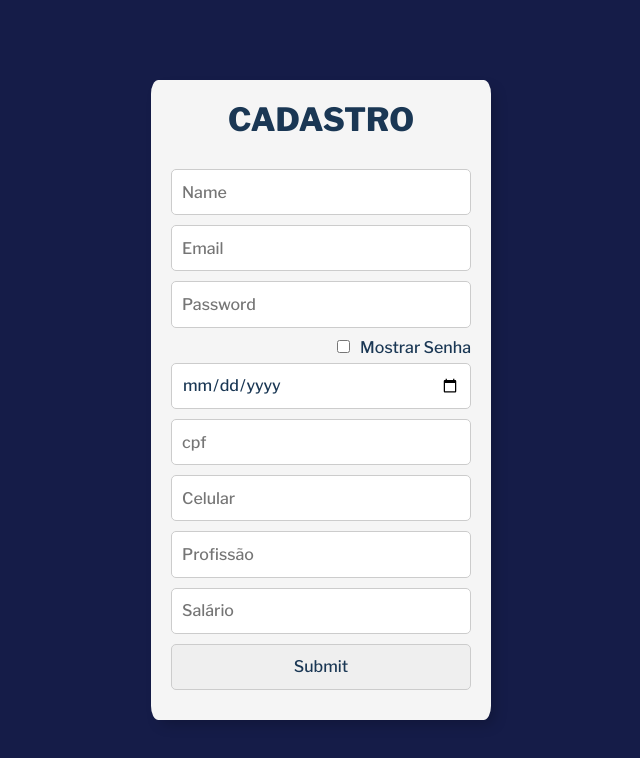
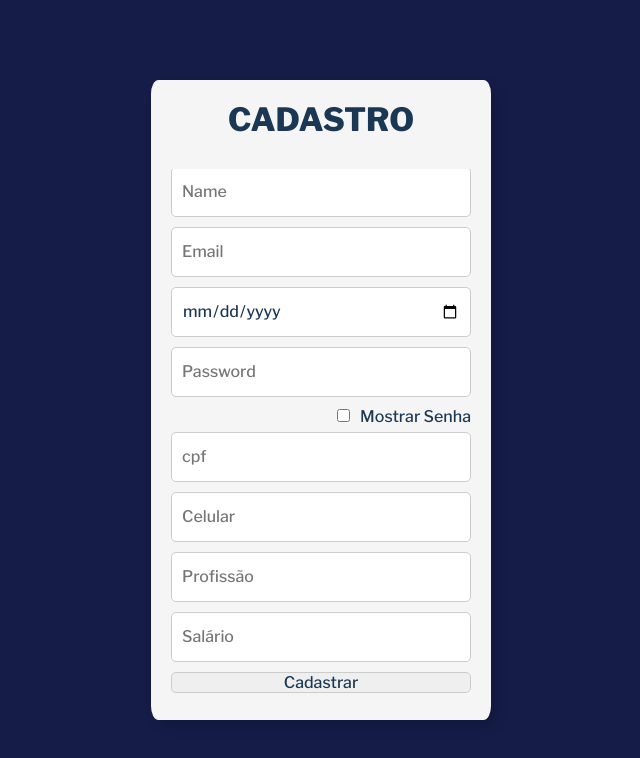
Before and after one commit to jpmgoes/goPortal, a React (Create React App) app in the folder frontend/: page /register in a window 1280 px wide. Shown: the top 758 px of the page, without its empty margins (319-959 px from the left). Built offline with nearby package versions, Linux system fonts and the light colour scheme.

Commit message:
spliting html to apply grid in css

```diff
--- a/frontend/src/components/forms/RegisterForm.jsx
+++ b/frontend/src/components/forms/RegisterForm.jsx
@@ -1,79 +1,104 @@
 import { useForm } from "react-hook-form";
 
-import { yupResolver } from "@hookform/resolvers/yup";
-import * as yup from "yup";
 import { ShowPass } from "../ShowPass";
 import { useState } from "react";
 
-const schema = yup
-	.object({
-		name: yup.string().required("Nome é obrigatório"),
-		password: yup
-			.string()
-			.required("Senha é obrigatória")
-			.min(8, "Senha deve ter no mínimo 8 caracteres")
-			.matches(/[a-zA-Z]/, "Senha deve conter letras latinas."),
-		email: yup
-			.string()
-			.required("Email é obrigatório")
-			.email("Email inválido"),
-		birthday: yup.string().required("Data de nascimento é obrigatória"),
-		cpf: yup
-			.string()
-			.required("CPF é obrigatório")
-			.matches(/^\d{3}\.\d{3}\.\d{3}\-\d{2}$/, "CPF inválido"),
-		fone_number: yup.string().required("Telefone é obrigatório"),
-		profession: yup.string().required("Profissão é obrigatória"),
-		salary: yup
-			.string()
-			.required("Salário é obrigatório")
-			.matches(/^\d{1,}$/, "Salário inválido"),
-	})
-	.required();
 export const RegisterForm = ({ onSubmit }) => {
 	const {
 		register,
 		handleSubmit,
 		formState: { errors },
-	} = useForm({
-		resolver: yupResolver(schema),
-	});
+	} = useForm();
 
 	const [passShown, setPassShown] = useState("password");
 
 	return (
-		<form onSubmit={handleSubmit(onSubmit)}>
-			{errors.name?.message}
-			<input placeholder="Name" {...register("name")} />
-			{errors.email?.message}
-			<input placeholder="Email" {...register("email")} type="email" />
-			{errors.password?.message}
+		<form onSubmit={handleSubmit(onSubmit)} className="register-form">
+			{joinNameEmailDatePass({
+				errors,
+				register,
+				passShown,
+				setPassShown,
+			})}
+			{joinCpfProfPhoneSalary({ errors, register })}
 			<input
-				placeholder="Password"
-				{...register("password")}
-				type={passShown}
+				className="button button-register-form"
+				type="submit"
+				value="Cadastrar"
 			/>
-			<ShowPass setPassShown={setPassShown} passShown={passShown} />
-
-			{errors.birthday?.message}
-			<input {...register("birthday")} type="date" />
-			{errors.cpf?.message}
-			<input placeholder="cpf" {...register("cpf")} />
-			{errors.fone_number?.message}
-			<input
-				placeholder="Celular"
-				{...register("fone_number")}
-				type="tel"
-			/>
-			{errors.profession?.message}
-			<input placeholder="Profissão" {...register("profession")} />
-			{errors.salary?.message}
-			<input
-				placeholder="Salário"
-				{...register("salary")}
-				type="number"
-			/>
-			<input className="button" type="submit" />
 		</form>
 	);
 };
+
+function joinNameEmailDatePass({ errors, register, passShown, setPassShown }) {
+	return (
+		<div className="nameEmailDatePass">
+			{errors.name && (
+				<span className="warn-span">Campo Obrigatório</span>
+			)}
+			<input
+				placeholder="Name"
+				{...register("name", { required: true })}
+			/>
+			{errors.email && (
+				<span className="warn-span">Campo Obrigatório</span>
+			)}
+			<input
+				placeholder="Email"
+				{...register("email", { required: true })}
+				type="email"
+			/>
+
+			{errors.birthday && (
+				<span className="warn-span">Campo Obrigatório</span>
+			)}
+			<input {...register("birthday", { required: true })} type="date" />
+
+			{errors.password && (
+				<span className="warn-span">Campo Obrigatório</span>
+			)}
+			<input
+				placeholder="Password"
+				{...register("password", { required: true })}
+				type={passShown}
+			/>
+			<ShowPass
+				customClass="showPass"
+				setPassShown={setPassShown}
+				passShown={passShown}
+			/>
+		</div>
+	);
+}
+
+function joinCpfProfPhoneSalary({ errors, register }) {
+	return (
+		<div className="cpfProfPhoneSalary">
+			{errors.cpf && <span className="warn-span">Campo Obrigatório</span>}
+			<input placeholder="cpf" {...register("cpf", { required: true })} />
+			{errors.fone_number && (
+				<span className="warn-span">Campo Obrigatório</span>
+			)}
+			<input
+				placeholder="Celular"
+				{...register("fone_number", { required: true })}
+				type="tel"
+			/>
+			{errors.profession && (
+				<span className="warn-span">Campo Obrigatório</span>
+			)}
+			<input
+				placeholder="Profissão"
+				{...register("profession", { required: true })}
+			/>
+			{errors.salary && (
+				<span className="warn-span">Campo Obrigatório</span>
+			)}
+			<input
+				placeholder="Salário"
+				{...register("salary", { required: true })}
+				type="number"
+			/>
+		</div>
+	);
+}
```
